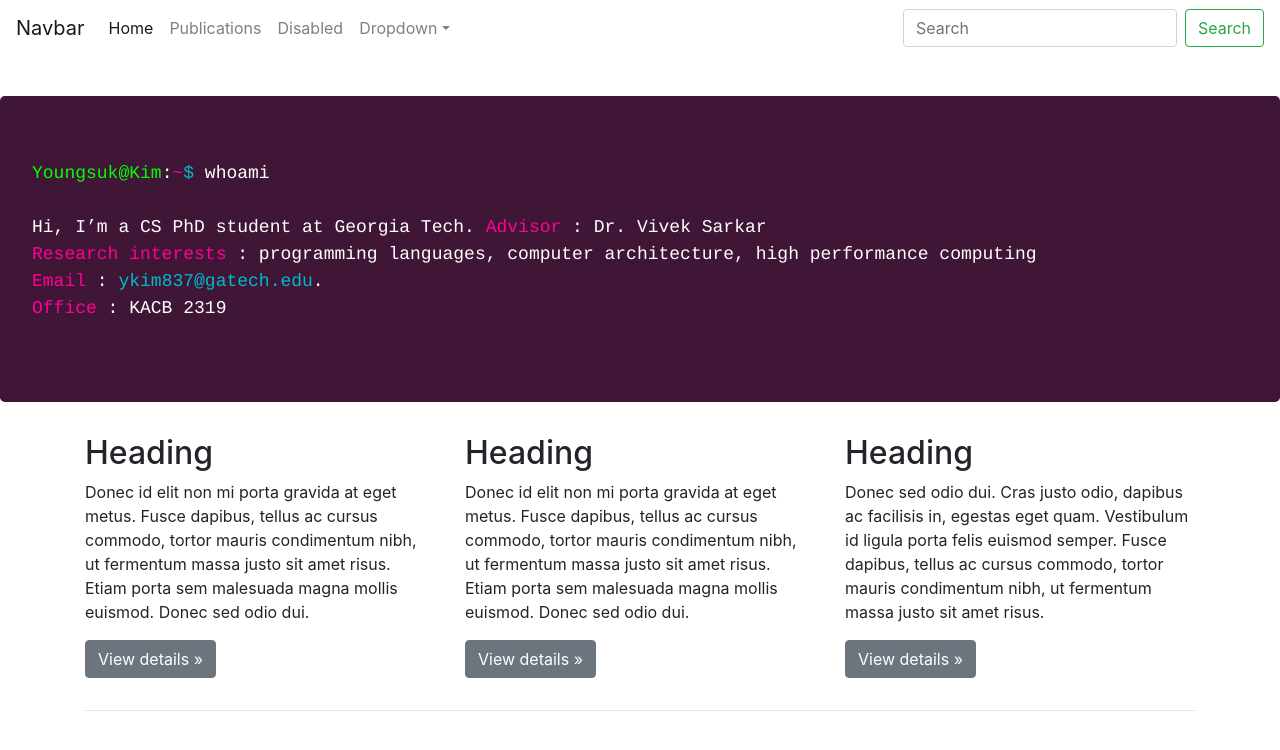
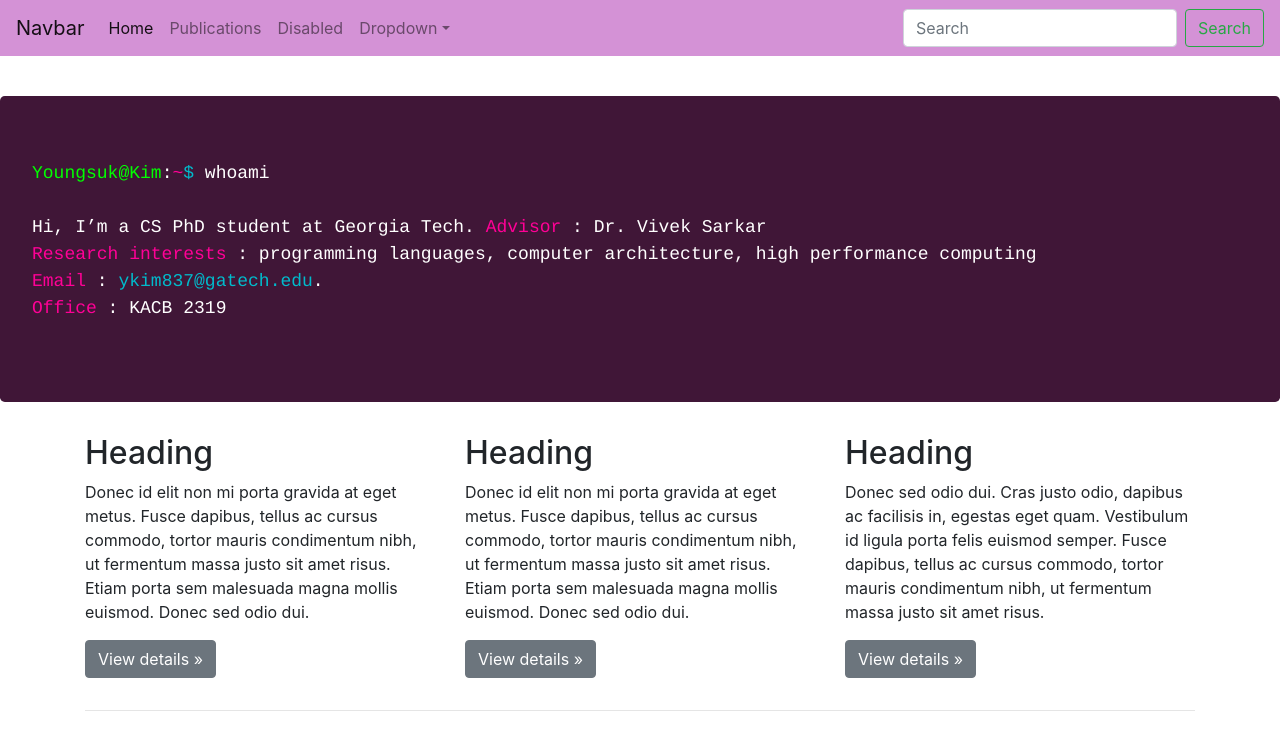
Before and after one commit to JOE1994/JOE1994.github.io, a Jekyll site: the page built from index.md, in a window 1280 px wide. Shown: the top 750 px of the page. Built offline with Jekyll 4.4.1, drawn with Linux system fonts in a browser that asks for light colours.

Commit message:
background color change

```diff
--- a/_layouts/main.html
+++ b/_layouts/main.html
@@ -29,7 +29,7 @@
     <link href="assets/css/main.css" rel="stylesheet">
   </head>
   <body>
-    <nav class="navbar navbar-expand-md navbar-light fixed-top style="background-color: #e3f2fd;"">
+    <nav class="navbar navbar-expand-md navbar-light fixed-top" style="background-color: #d492d6;"">
       <a class="navbar-brand" href="#">Navbar</a>
       <button class="navbar-toggler" type="button" data-toggle="collapse" data-target="#navbarsExampleDefault" aria-controls="navbarsExampleDefault" aria-expanded="false" aria-label="Toggle navigation">
         <span class="navbar-toggler-icon"></span>
```
